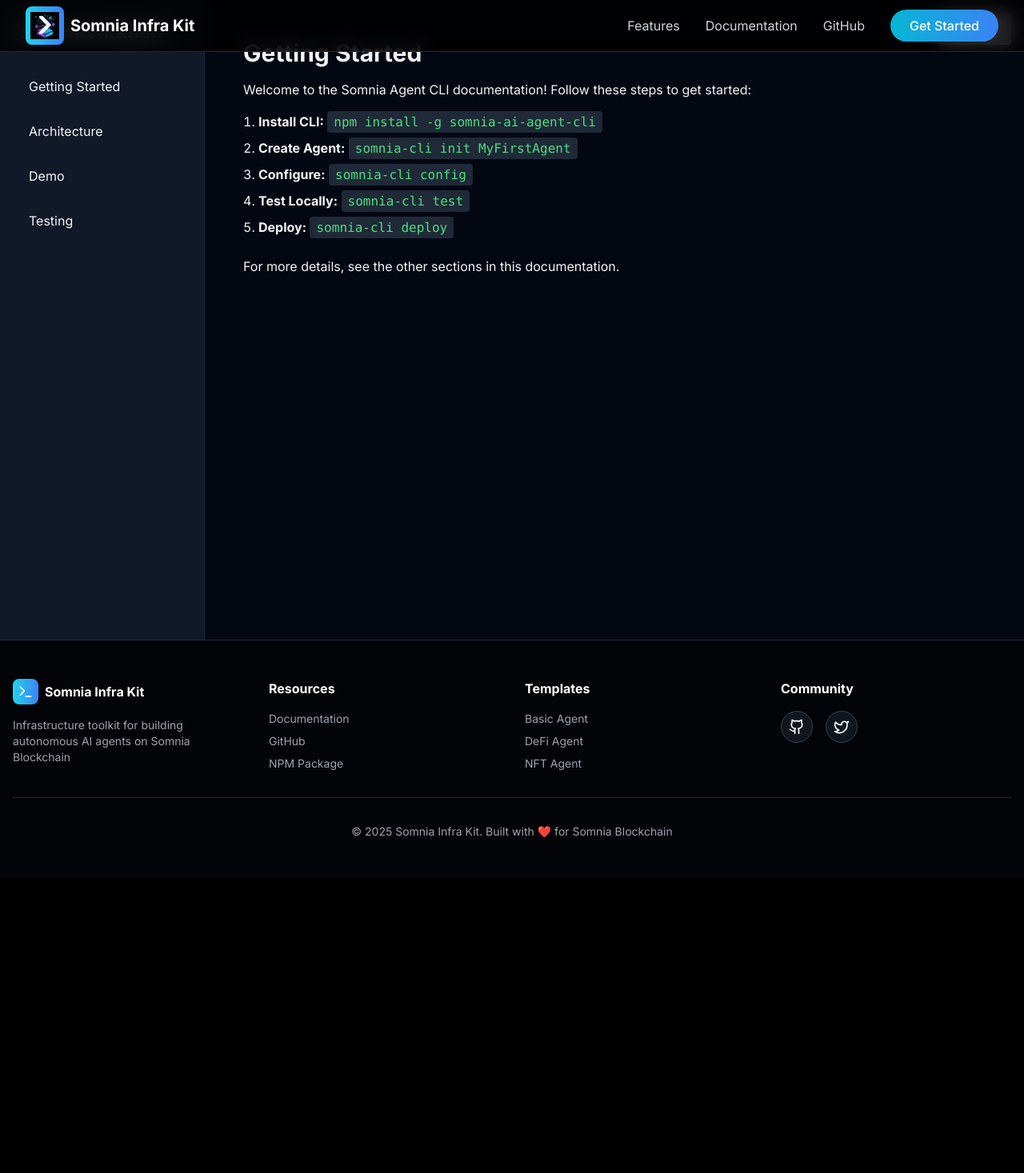
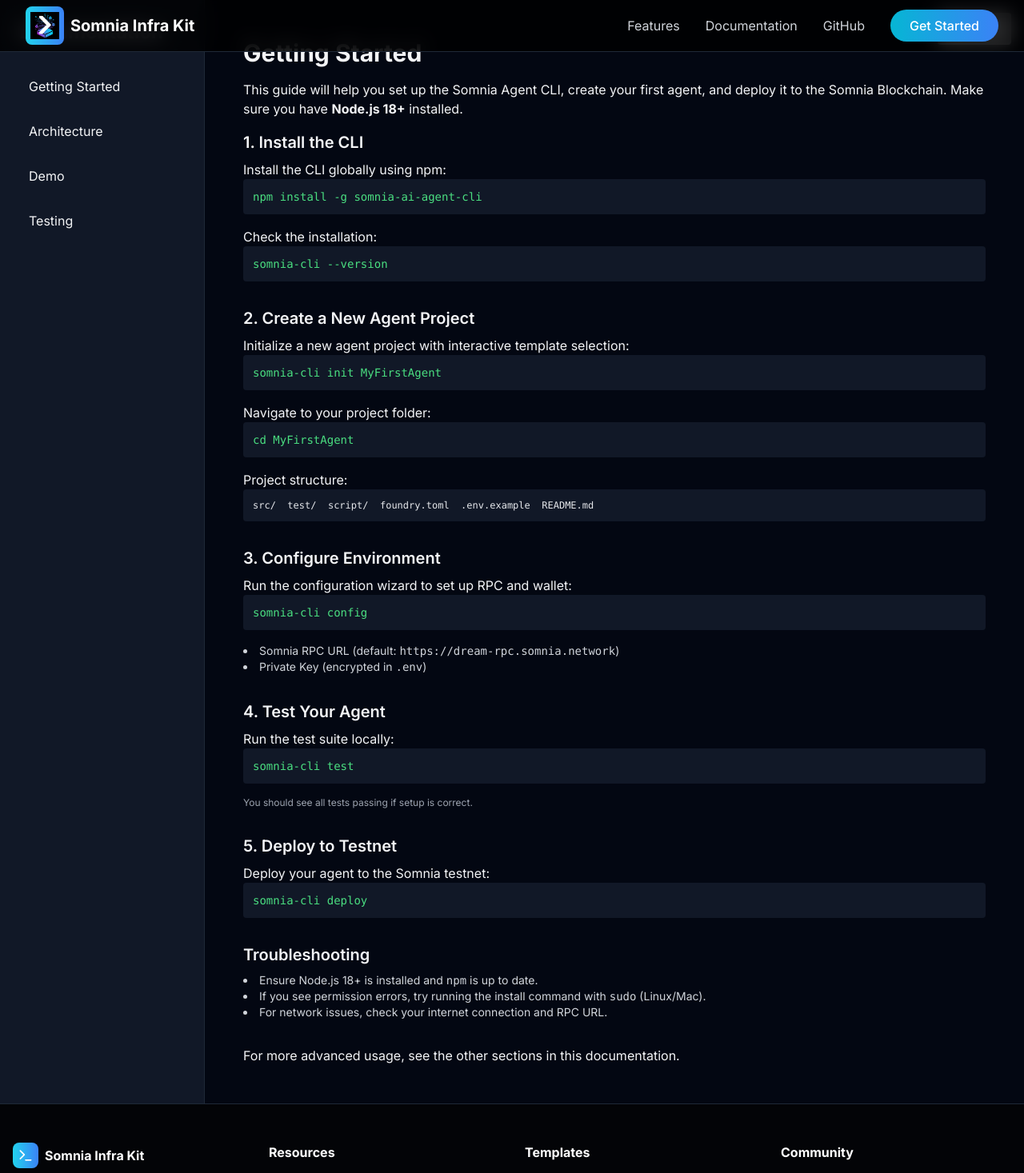
Before and after one commit to Psianturi/somnia-infrakit-website, a Next.js app: page /documentation/getting-started in a window 1280 px wide. Shown: the top 1467 px of the page at 80% size. Before the commit the page ends 1098 px from the top, so only its background shows below. Built offline with nearby package versions, Linux system fonts and the light colour scheme.

Commit message:
Enrich documentation: detailed Testing page, improved instructions and best practices

```diff
--- a/app/documentation/demo/page.tsx
+++ b/app/documentation/demo/page.tsx
@@ -3,7 +3,11 @@
   return (
     <>
       <h1 className="text-3xl font-bold mb-4">Demo</h1>
-      <ol className="list-decimal list-inside space-y-2 mb-6">
+      <p className="mb-4">This section demonstrates a typical workflow using the Somnia Agent CLI, from installation to deployment and verification. You can use these steps to quickly test the CLI and see real output.</p>
+
+      <div className="mb-8">
+        <h2 className="text-xl font-semibold mb-2">Quick Demo Steps</h2>
+        <ol className="list-decimal list-inside space-y-2 mb-4">
           <li>Install CLI: <code className="bg-gray-800 px-2 py-1 rounded text-green-400">npm install -g @somnia/agent-cli</code></li>
           <li>Create Agent: <code className="bg-gray-800 px-2 py-1 rounded text-green-400">somnia-cli init MyFirstAgent</code></li>
           <li>Configure: <code className="bg-gray-800 px-2 py-1 rounded text-green-400">somnia-cli config</code></li>
@@ -11,7 +15,34 @@
           <li>Deploy: <code className="bg-gray-800 px-2 py-1 rounded text-green-400">somnia-cli deploy</code></li>
           <li>Verify (optional): <code className="bg-gray-800 px-2 py-1 rounded text-green-400">somnia-cli verify &lt;contract-address&gt;</code></li>
         </ol>
-      <p>For advanced usage, see the DeFi Agent demo in the CLI docs.</p>
+      </div>
+
+      <div className="mb-8">
+        <h2 className="text-xl font-semibold mb-2">Sample Output</h2>
+        <pre className="bg-gray-900 text-gray-100 rounded p-4 text-xs overflow-x-auto mb-4">{`
+$ somnia-cli test
+
+Running tests in local sandbox...
+[PASS] test_GetAgentStatus()
+[PASS] test_OnlyOwnerCanTriggerAction()
+[PASS] test_TriggerActionUpdatesData()
+[PASS] test_TriggerActionUpdatesTimestamp()
+
+✅ Tests completed successfully!
+`}</pre>
+        <p className="text-gray-400 text-xs">You should see all tests passing if your setup is correct.</p>
+      </div>
+
+      <div className="mb-8">
+        <h2 className="text-xl font-semibold mb-2">Tips</h2>
+        <ul className="list-disc list-inside text-sm text-gray-300 mb-2">
+          <li>Use <code>somnia-cli --help</code> to see all available commands and options.</li>
+          <li>Try <code>somnia-cli init MyAgent --template defi</code> for a DeFi agent demo.</li>
+          <li>Check the <b>Testing</b> section for more on writing and running tests.</li>
+        </ul>
+      </div>
+
+      <p>For advanced usage, see the DeFi Agent demo and explore the CLI documentation for more features.</p>
     </>
   );
 }
--- a/app/documentation/getting-started/page.tsx
+++ b/app/documentation/getting-started/page.tsx
@@ -3,25 +3,59 @@
   return (
     <>
       <h1 className="text-3xl font-bold mb-4">Getting Started</h1>
-      <p className="mb-4">Welcome to the Somnia Agent CLI documentation! Follow these steps to get started:</p>
-      <ol className="list-decimal list-inside space-y-2 mb-6">
-        <li>
-          <b>Install CLI:</b> <code className="bg-gray-800 px-2 py-1 rounded text-green-400">npm install -g somnia-ai-agent-cli</code>
-        </li>
-        <li>
-          <b>Create Agent:</b> <code className="bg-gray-800 px-2 py-1 rounded text-green-400">somnia-cli init MyFirstAgent</code>
-        </li>
-        <li>
-          <b>Configure:</b> <code className="bg-gray-800 px-2 py-1 rounded text-green-400">somnia-cli config</code>
-        </li>
-        <li>
-          <b>Test Locally:</b> <code className="bg-gray-800 px-2 py-1 rounded text-green-400">somnia-cli test</code>
-        </li>
-        <li>
-          <b>Deploy:</b> <code className="bg-gray-800 px-2 py-1 rounded text-green-400">somnia-cli deploy</code>
-        </li>
-      </ol>
-      <p>For more details, see the other sections in this documentation.</p>
+      <p className="mb-4">This guide will help you set up the Somnia Agent CLI, create your first agent, and deploy it to the Somnia Blockchain. Make sure you have <b>Node.js 18+</b> installed.</p>
+
+      <div className="mb-8">
+        <h2 className="text-xl font-semibold mb-2">1. Install the CLI</h2>
+        <p>Install the CLI globally using npm:</p>
+        <pre className="bg-gray-900 text-green-400 rounded p-3 text-sm mb-4">npm install -g somnia-ai-agent-cli</pre>
+        <p>Check the installation:</p>
+        <pre className="bg-gray-900 text-green-400 rounded p-3 text-sm mb-4">somnia-cli --version</pre>
+      </div>
+
+      <div className="mb-8">
+        <h2 className="text-xl font-semibold mb-2">2. Create a New Agent Project</h2>
+        <p>Initialize a new agent project with interactive template selection:</p>
+        <pre className="bg-gray-900 text-green-400 rounded p-3 text-sm mb-4">somnia-cli init MyFirstAgent</pre>
+        <p>Navigate to your project folder:</p>
+        <pre className="bg-gray-900 text-green-400 rounded p-3 text-sm mb-4">cd MyFirstAgent</pre>
+        <p>Project structure:</p>
+        <pre className="bg-gray-900 text-gray-200 rounded p-3 text-xs mb-4">src/  test/  script/  foundry.toml  .env.example  README.md</pre>
+      </div>
+
+      <div className="mb-8">
+        <h2 className="text-xl font-semibold mb-2">3. Configure Environment</h2>
+        <p>Run the configuration wizard to set up RPC and wallet:</p>
+        <pre className="bg-gray-900 text-green-400 rounded p-3 text-sm mb-4">somnia-cli config</pre>
+        <ul className="list-disc list-inside text-sm text-gray-300 mb-2">
+          <li>Somnia RPC URL (default: <code>https://dream-rpc.somnia.network</code>)</li>
+          <li>Private Key (encrypted in <code>.env</code>)</li>
+        </ul>
+      </div>
+
+      <div className="mb-8">
+        <h2 className="text-xl font-semibold mb-2">4. Test Your Agent</h2>
+        <p>Run the test suite locally:</p>
+        <pre className="bg-gray-900 text-green-400 rounded p-3 text-sm mb-4">somnia-cli test</pre>
+        <p className="text-gray-400 text-xs">You should see all tests passing if setup is correct.</p>
+      </div>
+
+      <div className="mb-8">
+        <h2 className="text-xl font-semibold mb-2">5. Deploy to Testnet</h2>
+        <p>Deploy your agent to the Somnia testnet:</p>
+        <pre className="bg-gray-900 text-green-400 rounded p-3 text-sm mb-4">somnia-cli deploy</pre>
+      </div>
+
+      <div className="mb-8">
+        <h2 className="text-xl font-semibold mb-2">Troubleshooting</h2>
+        <ul className="list-disc list-inside text-sm text-gray-300 mb-2">
+          <li>Ensure Node.js 18+ is installed and <code>npm</code> is up to date.</li>
+          <li>If you see permission errors, try running the install command with <code>sudo</code> (Linux/Mac).</li>
+          <li>For network issues, check your internet connection and RPC URL.</li>
+        </ul>
+      </div>
+
+      <p>For more advanced usage, see the other sections in this documentation.</p>
     </>
   );
 }
--- a/app/documentation/layout.tsx
+++ b/app/documentation/layout.tsx
@@ -9,7 +9,7 @@
 
 export default function DocsLayout({ children }: { children: React.ReactNode }) {
   return (
-    <div className="min-h-screen bg-gray-950 text-gray-100 flex">
+    <div className="min-h-[100dvh] bg-gray-950 text-gray-100 flex">
       <aside className="w-64 bg-gray-900 border-r border-gray-800 p-6 hidden md:block">
         <h2 className="text-2xl font-bold mb-8">Documentation</h2>
         <nav className="space-y-4">
--- a/app/documentation/testing/page.tsx
+++ b/app/documentation/testing/page.tsx
@@ -1,17 +1,48 @@
-
 export default function Testing() {
   return (
     <>
       <h1 className="text-3xl font-bold mb-4">Testing</h1>
-      <ul className="list-disc list-inside space-y-2 mb-6">
-        <li>Install and check CLI version</li>
-        <li>Use <code className="bg-gray-800 px-2 py-1 rounded text-green-400">somnia-cli --help</code> for all commands</li>
-        <li>Project initialization and template selection</li>
-        <li>Run <code className="bg-gray-800 px-2 py-1 rounded text-green-400">somnia-cli test</code> for local tests</li>
-        <li>Check project structure and generated files</li>
-        <li>Validate configuration and error handling</li>
-      </ul>
-      <p>All commands should execute without errors and tests should pass for a valid setup.</p>
+      <p className="mb-4">Testing is a critical part of agent development. The Somnia CLI provides built-in support for running and writing tests using Foundry.</p>
+
+      <div className="mb-8">
+        <h2 className="text-xl font-semibold mb-2">How to Run Tests</h2>
+        <ol className="list-decimal list-inside space-y-2 mb-4">
+          <li>Make sure your project is initialized and configured.</li>
+          <li>Run <code className="bg-gray-800 px-2 py-1 rounded text-green-400">somnia-cli test</code> in your project directory.</li>
+        </ol>
+        <pre className="bg-gray-900 text-gray-100 rounded p-4 text-xs overflow-x-auto mb-4">{`
+$ somnia-cli test
+
+Running tests in local sandbox...
+[PASS] test_GetAgentStatus()
+[PASS] test_OnlyOwnerCanTriggerAction()
+[PASS] test_TriggerActionUpdatesData()
+[PASS] test_TriggerActionUpdatesTimestamp()
+
+✅ Tests completed successfully!
+`}</pre>
+      </div>
+
+      <div className="mb-8">
+        <h2 className="text-xl font-semibold mb-2">Best Practices</h2>
+        <ul className="list-disc list-inside text-sm text-gray-300 mb-2">
+          <li>Write tests for all critical agent logic and edge cases.</li>
+          <li>Use descriptive names for your test functions.</li>
+          <li>Check gas usage and optimize for efficiency.</li>
+          <li>Validate error handling and permission checks.</li>
+        </ul>
+      </div>
+
+      <div className="mb-8">
+        <h2 className="text-xl font-semibold mb-2">Troubleshooting</h2>
+        <ul className="list-disc list-inside text-sm text-gray-300 mb-2">
+          <li>If tests fail, check your contract logic and configuration.</li>
+          <li>Review the output for error messages and stack traces.</li>
+          <li>Use <code>somnia-cli --help</code> for more options and debugging tips.</li>
+        </ul>
+      </div>
+
+      <p>For more advanced testing, refer to the Foundry documentation and explore custom test scenarios for your agent.</p>
     </>
   );
 }
```
Lines whose indentation alone changed are shown as unchanged.
